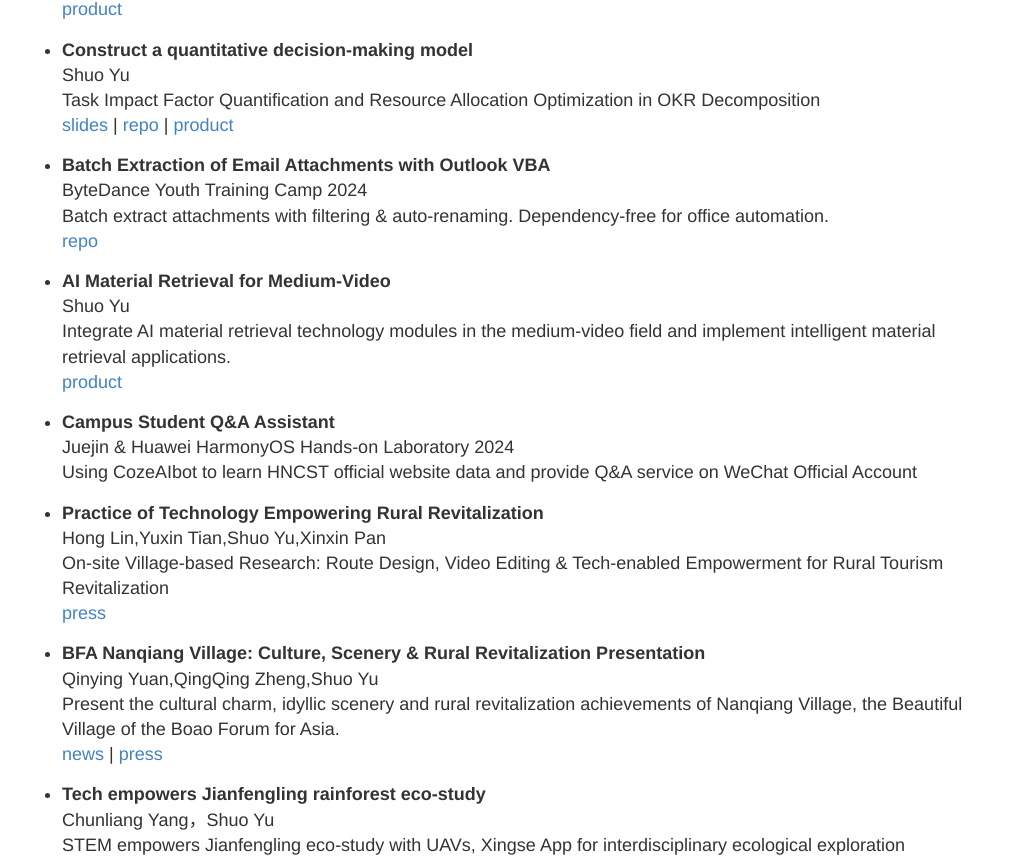
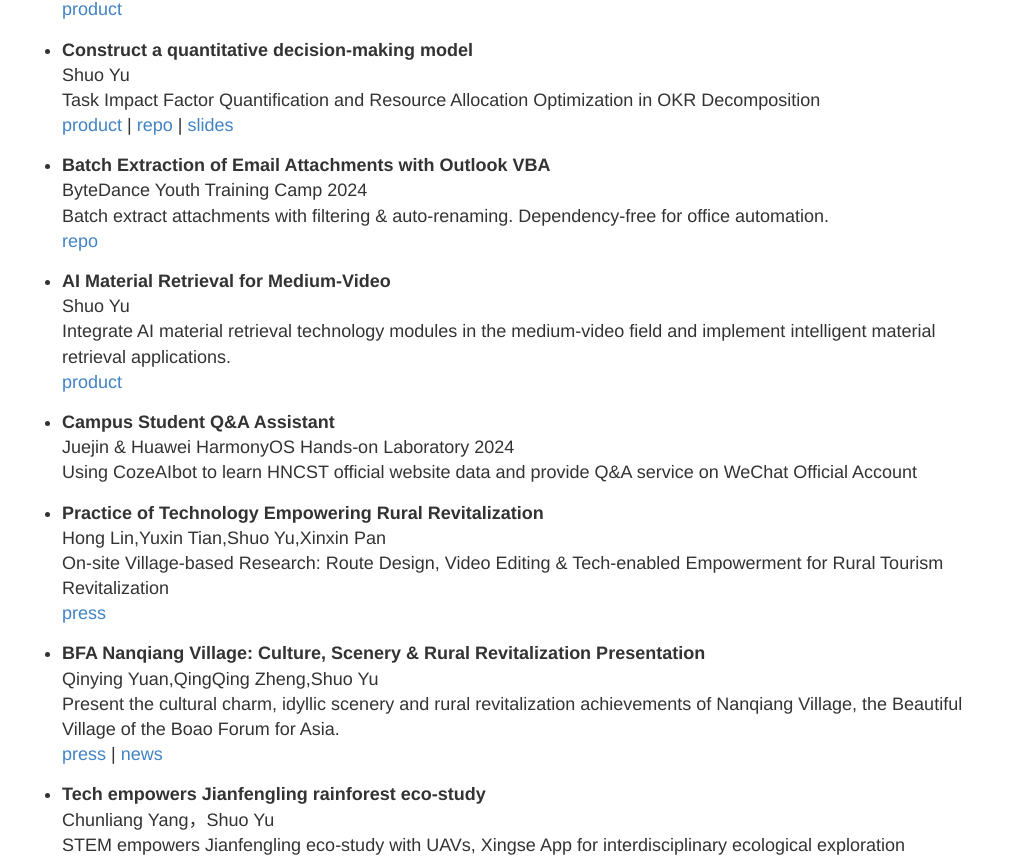
Before and after one commit to zheng-qinghe/zheng-qinghe.github.io, a Jekyll site: the page built from index.md, in a window 1280 px wide. Shown: the part 492-1349 px from the top of the page, without its empty margins (128-1147 px from the left). Built offline with Jekyll 4.4.1, drawn with Linux system fonts in a browser that asks for light colours.

```diff
--- a/index.md
+++ b/index.md
@@ -37,10 +37,9 @@ In my life, I read, travel, rap, and play badminton.
 Shuo Yu<br>
   Task Impact Factor Quantification and Resource Allocation Optimization in OKR Decomposition
 <br>
-   [slides](https://zheng-qinghe.github.io/slides/OKR最优方案计算工具PPT.pdf) |
+   [product](https://zheng-qinghe.github.io/QuantDecision/) |
    [repo](https://github.com/zheng-qinghe/QuantDecision) |
-   [product](https://zheng-qinghe.github.io/QuantDecision/)
-
+   [slides](https://zheng-qinghe.github.io/slides/OKR最优方案计算工具PPT.pdf)
 
 - **Batch Extraction of Email Attachments with Outlook VBA** <br>
 ByteDance Youth Training Camp 2024<br>
@@ -64,8 +63,8 @@ Juejin & Huawei HarmonyOS Hands-on Laboratory 2024<br>
 - **BFA Nanqiang Village: Culture, Scenery & Rural Revitalization Presentation** <br>
  Qinying Yuan,QingQing Zheng,Shuo Yu <br>
  Present the cultural charm, idyllic scenery and rural revitalization achievements of Nanqiang Village, the Beautiful Village of the Boao Forum for Asia. <br>
-    [news](https://paper.people.com.cn/rmrbhwb/html/2023-03/27/content_25972178.htm) |
-    [press](https://mp.weixin.qq.com/s/OQldxExABvQafIgtdkrMKQ)
+    [press](https://mp.weixin.qq.com/s/OQldxExABvQafIgtdkrMKQ) |
+    [news](https://paper.people.com.cn/rmrbhwb/html/2023-03/27/content_25972178.htm)
 
  - **Tech empowers Jianfengling rainforest eco-study** <br>
 Chunliang Yang，Shuo Yu<br>
```
